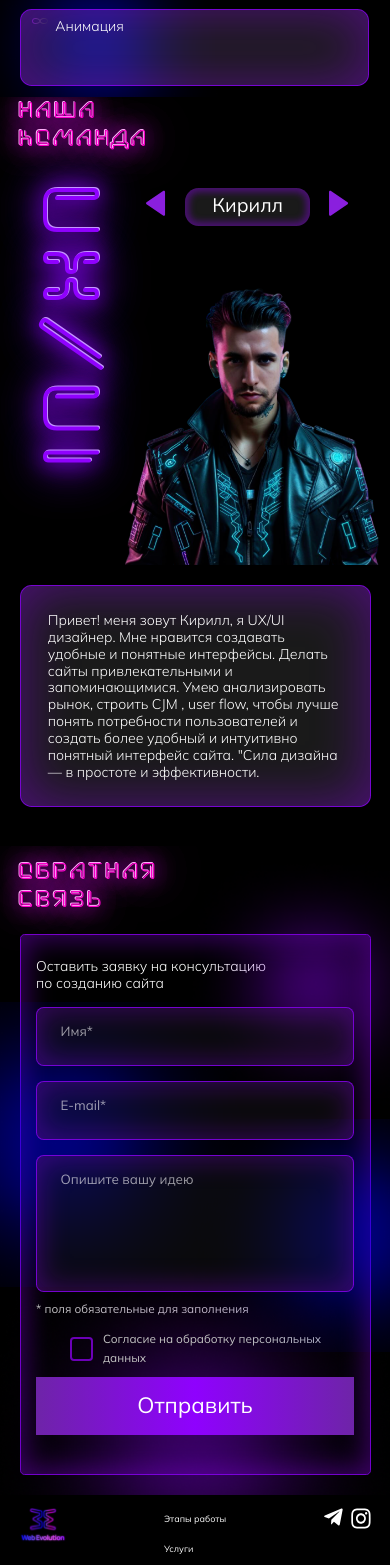
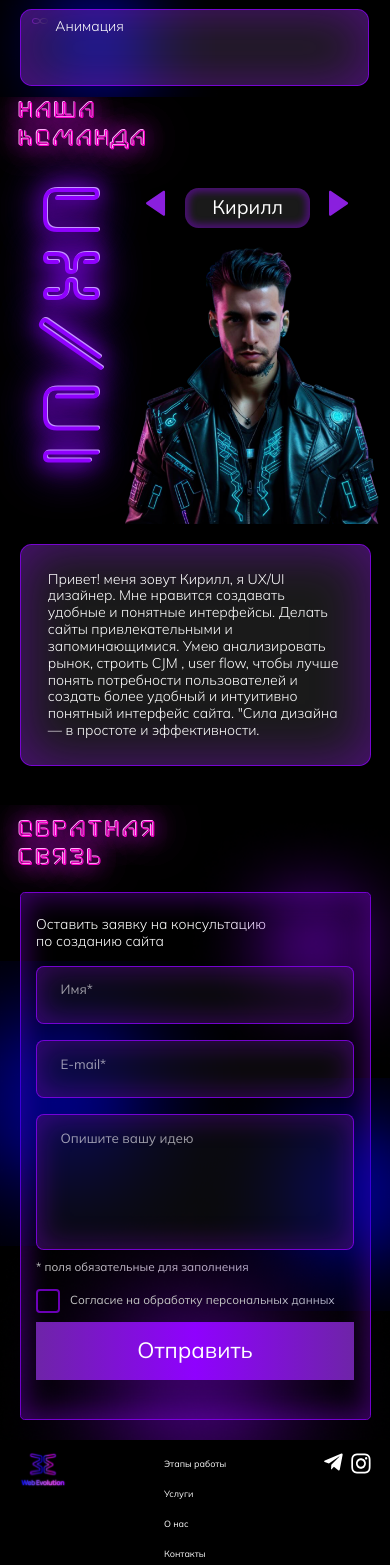
Before and after one commit to WebEvolutionApp/Front, a React (Vite) app: page / in a window 390 px wide. Shown: the part 1802-3367 px from the top of the page. Built offline with nearby package versions, Linux system fonts and the light colour scheme.

Commit message:
various styles tuned

```diff
--- a/src/assets/styles/fonts.scss
+++ b/src/assets/styles/fonts.scss
@@ -40,7 +40,7 @@
   0 0 20px rgb(221, 0, 255),
   0 0 50px rgb(221, 0, 255);
 
-  @media (max-width: 570px) {
+  @media (max-width: 576px) {
     font-size: 6vw;
   }
 }
@@ -61,7 +61,7 @@
   transform: rotate(360deg);
   text-orientation: sideways;
 
-  @media (max-width: 570px) {
+  @media (max-width: 576px) {
     font-size: 21vw;
   }
 }
--- a/src/components/Form/styles.module.scss
+++ b/src/components/Form/styles.module.scss
@@ -127,7 +127,6 @@
   border: solid white;
   border-width: 0 2px 2px 0;
   transform: rotate(45deg);
-  background-color: rgba(150, 0, 255, 0.7);
 }
 
 .checkboxLabel:hover .customCheckbox {
@@ -183,10 +182,7 @@
 
   .checkboxLabel::before {
     content: "";
-    width: 6vw;
-    height: 6vw;
     border-radius: 0.9vw;
-    margin-right: 3vw;
   }
 
   .checkboxLabel::after {
--- a/src/components/TeamSliderMobile/styles.module.scss
+++ b/src/components/TeamSliderMobile/styles.module.scss
@@ -3,6 +3,7 @@
     margin: 0 auto;
     height: 100px;
     position: relative;
+    height: 15vw;
 }
 
 .slide {
@@ -17,7 +18,7 @@
     -webkit-backdrop-filter: blur(10px);
     @include fontTitleMainBtnMedia();
     text-align: center;
-    padding-top: 1.2vw;
+    padding-top: 1.6vw;
 }
 
 .prevArrow::before, .nextArrow::before {
--- a/src/components/ui/Links/Links.jsx
+++ b/src/components/ui/Links/Links.jsx
@@ -33,8 +33,8 @@ export const Links = ({ menuStyle }) => {
       <li className={s['nav-item']}>
         <a
           className={s['nav-link']}
-          href="#about-us"
-          onClick={(e) => handleScroll(e, 'about-us')}
+          href="#team"
+          onClick={(e) => handleScroll(e, 'team')}
         >
           О нас
         </a>
--- a/src/pages/MainPage/MainPage.jsx
+++ b/src/pages/MainPage/MainPage.jsx
@@ -11,7 +11,13 @@ import StagesOfWork from '../../components/StagesOfWork/StagesOfWork';
 import OurTeam from "../../components/OurTeam/OurTeam";
 import OurTeamMobile from "../../components/OurTeamMobile/OurTeamMobile";
 
-export const MainPage = () => {
+function MainPage() {
+  const handleScrollToTeam = () => {
+      if (teamRef.current) {
+          teamRef.current.scrollIntoView({ behavior: 'smooth' });
+      }
+  };
+
   return (
     <>
       <Header />
```
